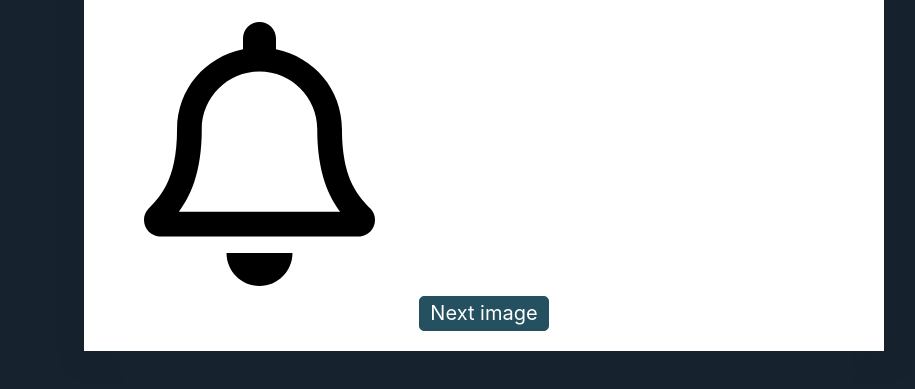
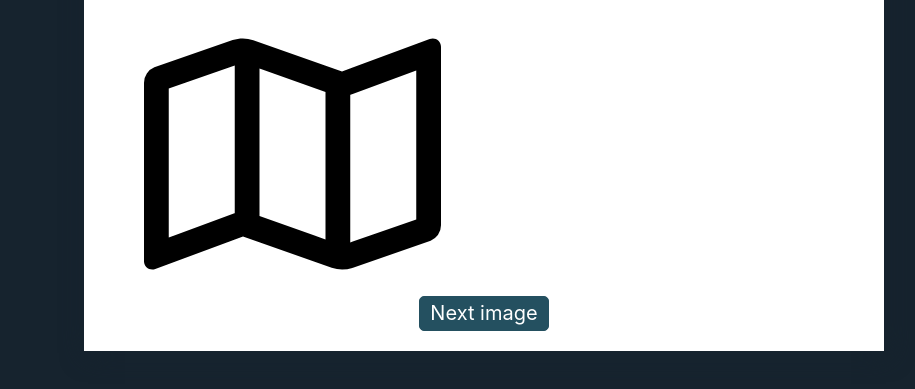
Before and after one commit to SamiraBelkhiri/JavaSciptCourse, a plain HTML site: page 06-dom/06-mini-carousel/index.html in a window 1280 px wide. Both pictures are taken after a click on the button "Next image". Shown: the part 273-662 px from the top of the page, without its empty margins (156-1071 px from the left). Drawn offline with Linux system fonts and the light colour scheme.

Commit message:
i got it to move to the next picture but i think its the last picture not next so i will get back to this one

```diff
--- a/06-dom/06-mini-carousel/index.html
+++ b/06-dom/06-mini-carousel/index.html
@@ -34,7 +34,7 @@
       </section>
       <section class="material">
         <figure>
-          <img src="../../_shared/img/bell.svg" alt="Carousel" />
+          <img src="../../_shared/img/bell.svg" alt="Carousel" id="IMG" />
         </figure>
         <div class="actions">
           <button type="button" id="next">Next image</button>
--- a/06-dom/06-mini-carousel/script.js
+++ b/06-dom/06-mini-carousel/script.js
@@ -9,7 +9,7 @@
 // NOTE: don't focus on the existing code structure for now.
 // You will have time to focus on it later.
 
-(function() {
+
 
     var gallery= [
         "../../_shared/img/bell.svg",
@@ -19,6 +19,36 @@
         "../../_shared/img/map.svg",
     ];
 
+   /* function loadImagesInSequence(gallery) {
+        if (!gallery.length) {
+            return;
+        }
+
+        var img = new Image(),
+            url = gallery.shift();
+
+        img.onload = function(){ loadImagesInSequence(gallery) };
+        img.src = url;
+    }
+
+    loadImagesInSequence(['a.png', 'b.png', 'c.png']);
+*/
+   document.getElementById("next").addEventListener("click", myFunction);
+
+
+    function myFunction() {
+
+
+        for (var i = 0; i < gallery.length; i++) {
+
+
+
+            var x = document.getElementById("IMG");
+
+           x.setAttribute("src", gallery[i]);
+
+
+        }
+    }
+
     // your code here
-
-})();
```
